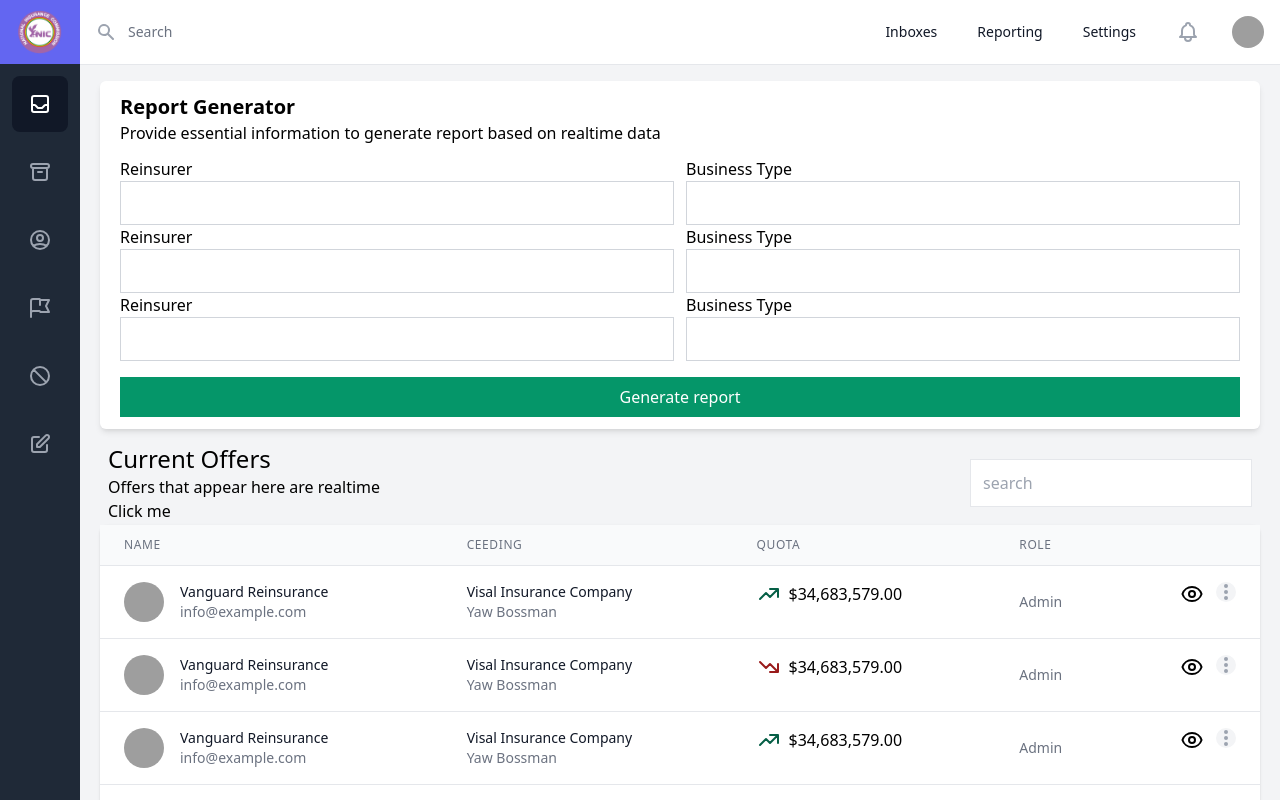
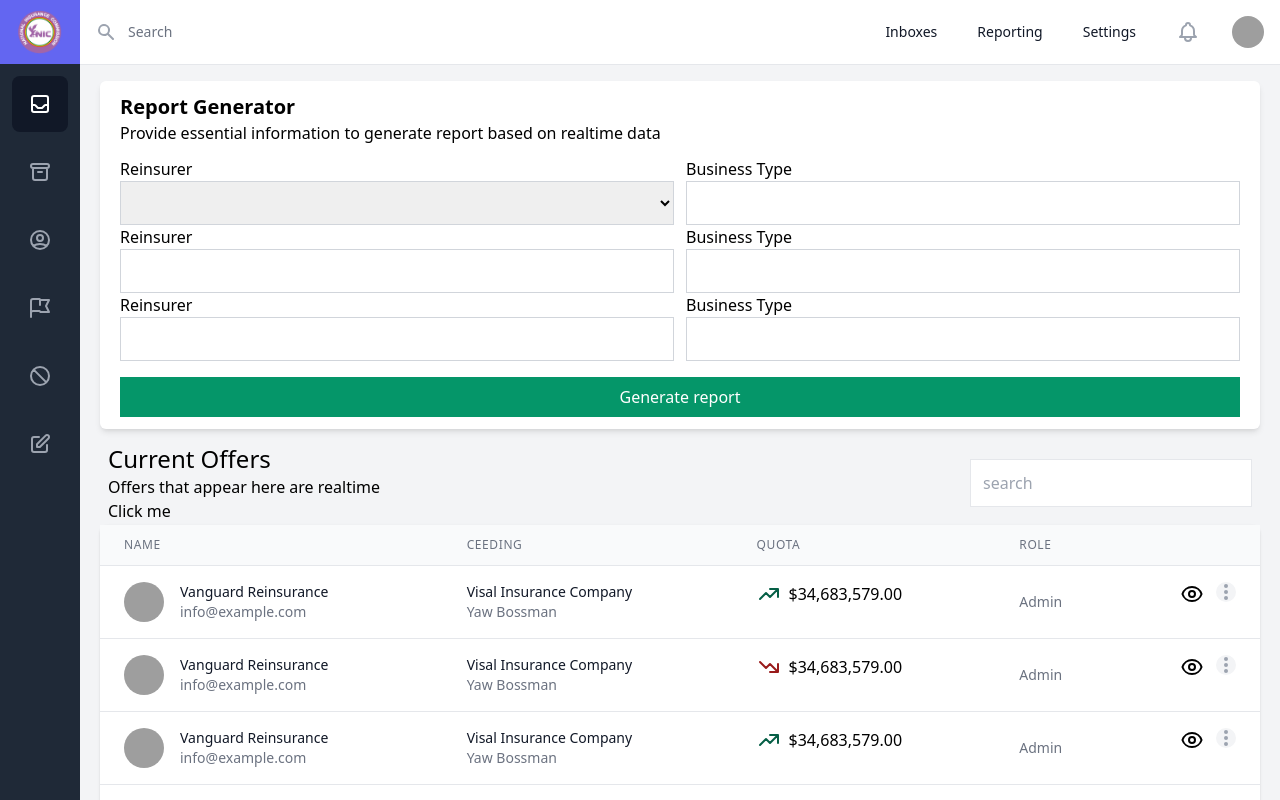
Before and after one commit to Khoby-790/template-nic, a React (Create React App) app: page /reports in a window 1280 px wide. Built offline with nearby package versions, Linux system fonts and the light colour scheme; grey boxes are pictures that could not be loaded.

Commit message:
--- Auto-Git Commit ---

```diff
--- a/src/components/Select.tsx
+++ b/src/components/Select.tsx
@@ -1,14 +1,14 @@
 import React, { Fragment } from 'react'
 
 interface Props {
-    label?: string
+    label?: string;
+    options?: any[]
 }
 const Select = ({ label }: Props) => {
     return (
         <Fragment>
             <div className="flex flex-col">
                 <label htmlFor="">{label}</label>
-                <input type="text" className="border border-gray-300 h-11 px-3 outline-none focus:outline-none" />
                 <select className="border border-gray-300 h-11 px-3 outline-none focus:outline-none" name="" id=""></select>
             </div>
         </Fragment>
--- a/src/components/index.ts
+++ b/src/components/index.ts
@@ -1,3 +1,4 @@
 export { default as Transition } from "./Transition";
 export { default as Modal } from "./Modal";
 export { default as Input } from "./Input";
+export { default as Select } from "./Select";
--- a/src/pages/Reports/ReportQueryForm.tsx
+++ b/src/pages/Reports/ReportQueryForm.tsx
@@ -1,5 +1,5 @@
 import React, { Fragment } from 'react'
-import { Input } from '../../components'
+import { Input, Select } from '../../components'
 
 interface Props {
 
@@ -14,7 +14,7 @@ const ReportQueryForm = (props: Props) => {
                     <p className="font-light">Provide essential information to generate report based on realtime data</p>
                 </div>
                 <div className="grid mx-5 grid-cols-2 gap-3 sm:grid-cols-1 md:grid-cols-2">
-                    <Input label="Reinsurer" />
+                    <Select label="Reinsurer" />
                     <Input label="Business Type" />
                 </div>
                 <div className="grid mx-5 grid-cols-2 gap-3 sm:grid-cols-1 md:grid-cols-2">
```
